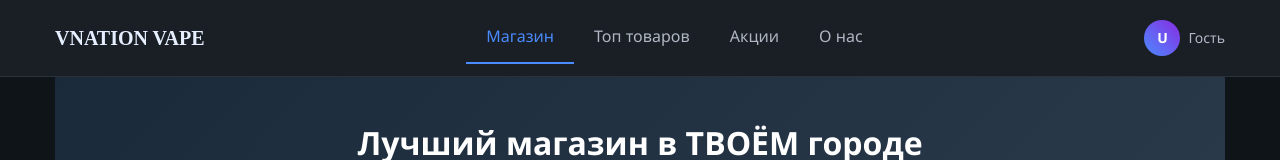
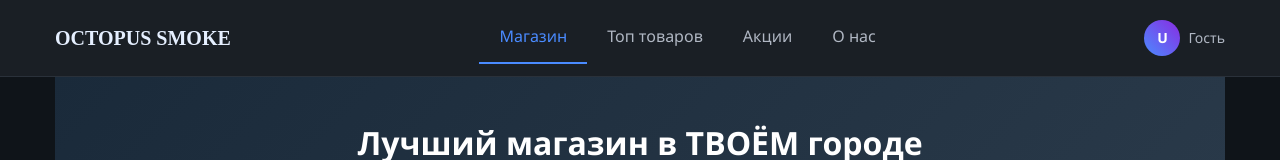
Before and after one commit to hohohoh1308-sketch/standst, a plain HTML site: page index.html in a window 1280 px wide. Shown: the top 160 px of the page. Drawn offline with Linux system fonts and the light colour scheme.

Commit message:
Update index.html

```diff
--- a/index.html
+++ b/index.html
@@ -3,7 +3,7 @@
 <head>
     <meta charset="UTF-8">
     <meta name="viewport" content="width=device-width, initial-scale=1.0">
-    <title>STANDOFF 2 | Главная</title>
+    <title>OCTOPUS SMOKE| Главная</title>
     <script src="https://telegram.org/js/telegram-web-app.js"></script>
     <style>
         /* Базовые настройки и сброс стилей */
@@ -380,7 +380,7 @@
     <!-- Шапка сайта -->
     <header class="header">
         <div class="container header-content">
-            <div class="logo">VNATION VAPE</div>
+            <div class="logo">OCTOPUS SMOKE</div>
 
             <!-- Навигационные вкладки -->
             <div class="tabs">
```
